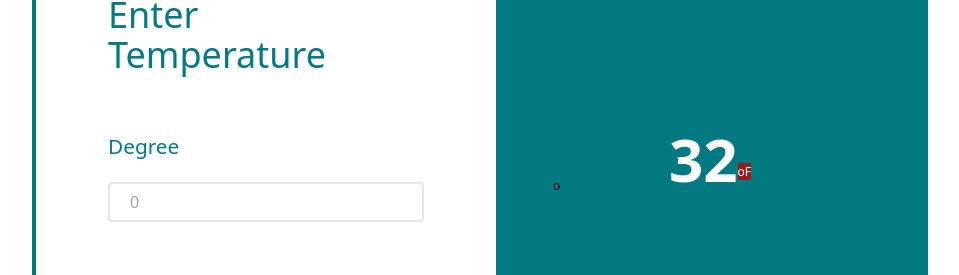
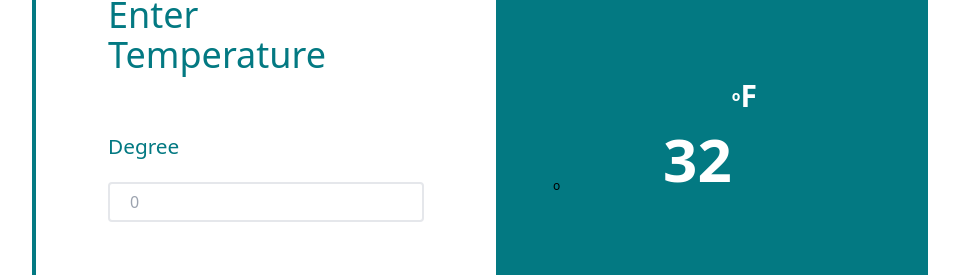
Before and after one commit to miskiat/Temperature-Converter, a React (Vite) app: page / in a window 1280 px wide. Shown: the part 241-516 px from the top of the page, without its empty margins (160-1119 px from the left). Built offline with nearby package versions, Linux system fonts and the light colour scheme.

Commit message:
measurement

```diff
--- a/src/App.css
+++ b/src/App.css
@@ -35,6 +35,9 @@ select option {
 .answer {
   @apply bg-[#037982] text-white font-bold   text-6xl w-[50%] items-center justify-center flex;
 }
-.subscript {
-  @apply font-light text-xs bg-red-800;
+.measurement {
+  @apply pb-24 flex items-start;
 }
+sup {
+  @apply p-0 m-0;
+}
--- a/src/App.jsx
+++ b/src/App.jsx
@@ -38,9 +38,9 @@ function App() {
 
         <div className="answer">
           <span>32</span>
-          <div>
-            <sup className="subscript">o</sup>
-            <sup className="subscript">F</sup>
+          <div className="measurement">
+            <sup className="subscript text-sm ">o</sup>
+            <sup className="subscript text-3xl ">F</sup>
           </div>
         </div>
       </div>
```
